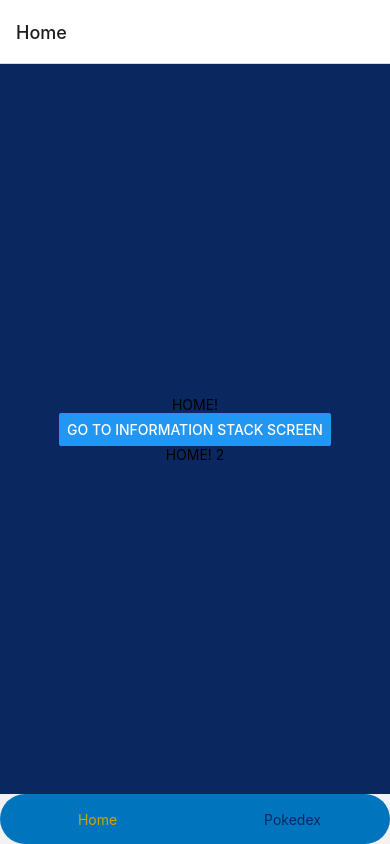
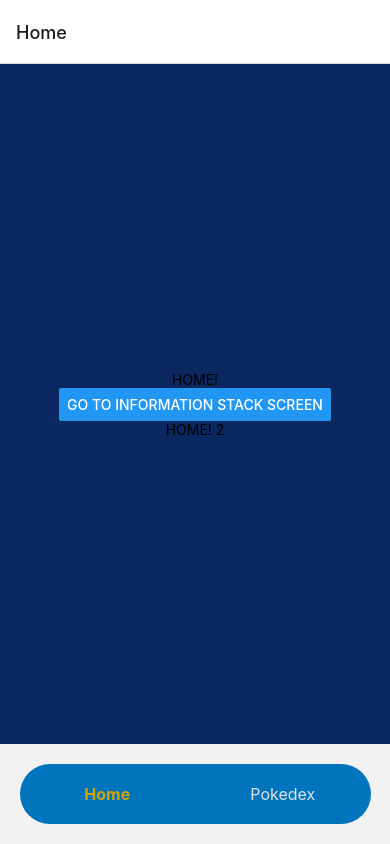
Before and after one commit to yasskate/pokedex, a React Native app: screen /Tabs in a window 390 px wide. Built offline with nearby package versions, Linux system fonts and the light colour scheme.

Commit message:
Improve tab bar styles

```diff
--- a/src/components/tabBar.js
+++ b/src/components/tabBar.js
@@ -3,14 +3,7 @@ import { colors } from '../utils/colors'
 
 const TabBar = ({ state, descriptors, navigation }) => {
   return (
-    <View style={{
-      flexDirection: 'row',
-      backgroundColor: colors.blue,
-      height:50,
-      borderRadius:50,
-      justifyContent:"center",
-      alignItems:"center"
-      }}>
+    <View style={styles.container}>
 
       {state.routes.map((route, index) => {
         const { options } = descriptors[route.key];
@@ -32,14 +25,7 @@ const TabBar = ({ state, descriptors, navigation }) => {
           if (!isFocused && !event.defaultPrevented) {
             navigation.navigate(route.name);
           }
-        };
-
-        const onLongPress = () => {
-          navigation.emit({
-            type: 'tabLongPress',
-            target: route.key,
-          });
-        };
+        }
 
         return (
           <TouchableOpacity
@@ -49,17 +35,40 @@ const TabBar = ({ state, descriptors, navigation }) => {
             accessibilityLabel={options.tabBarAccessibilityLabel}
             testID={options.tabBarTestID}
             onPress={onPress}
-            onLongPress={onLongPress}
-            style={{ flex: 1, alignItems:"center" }}
+            style={styles.tab}
           >
-            <Text style={{ color: isFocused ? colors.hardYellow : colors.hardBlue }}>
+            <Text style={styles.tabTitle(isFocused)}>
               {label}
             </Text>
           </TouchableOpacity>
-        );
+        )
       })}
     </View>
   )
 }
 
+const styles = StyleSheet.create({
+  container: {
+    alignItems: 'center',
+    alignSelf: 'center',
+    backgroundColor: colors.blue,
+    borderRadius: 50,
+    flexDirection: 'row',
+    marginVertical: 20,
+    height: 60,
+    width: '90%'
+  },
+  tab: {
+    alignItems: 'center',
+    flex: 1,
+    width: '100%'
+  },
+  tabTitle: isFocused => ({
+    color: isFocused ? colors.hardYellow : colors.white,
+    fontSize: 16,
+    fontWeight: isFocused ? 'bold' : 'normal'
+  }),
+
+})
+
 export default TabBar
```
